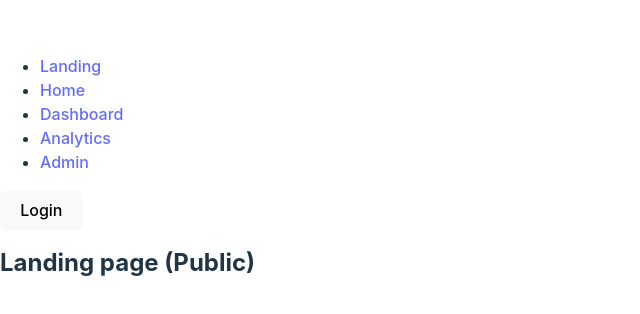
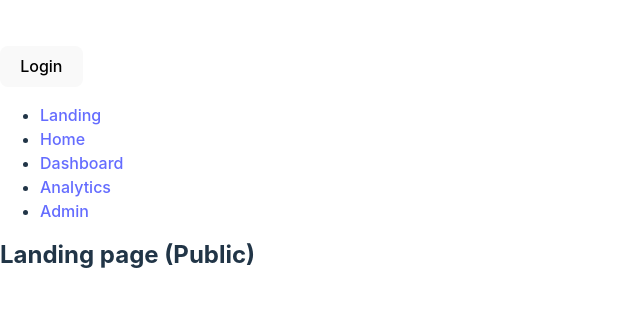
Before and after one commit to Marcos-Barranquero/learning-react-routes, a React (Vite) app: page /landing in a window 1280 px wide. Shown: the part 234-548 px from the top of the page, without its empty margins (0-640 px from the left). Built offline with nearby package versions, Linux system fonts and the light colour scheme.

Commit message:
final modularization :aerial_tramway:

```diff
--- a/src/App.tsx
+++ b/src/App.tsx
@@ -1,62 +1,25 @@
-import { BrowserRouter, Routes, Route, Link } from 'react-router-dom'
-import { Admin, Analytics, DashBoard, Landing, UserHome } from './pages'
 import { useLogin } from './loginHook'
-import { ProtectedRoute } from './components/ProtectRoute'
+import { AppRouter } from './components/AppRouter'
+
+type LoginButtonProps = { login: () => void }
+type LogoutButtonProps = { logout: () => void }
+
+const LoginButton = ({ login }: LoginButtonProps): JSX.Element => {
+  return <button onClick={login}>Login</button>
+}
+
+const LogoutButton = ({ logout }: LogoutButtonProps): JSX.Element => {
+  return <button onClick={logout}>Logout</button>
+}
 
 const App = (): JSX.Element => {
   const { user, login, logout } = useLogin()
 
   return (
-    <BrowserRouter>
-      <Navigation />
-
-      {user ? <button onClick={logout}>Logout</button> : <button onClick={login}>Login</button>}
-
-      <Routes>
-        <Route index element={<Landing />} />
-        <Route path='/landing' element={<Landing />} />
-        <Route element={<ProtectedRoute user={user} />}>
-          <Route path='/home' element={<UserHome />} />
-          <Route path='/dashboard' element={<DashBoard />} />
-        </Route>
-
-        <Route
-          path='/analytics'
-          element={
-            <ProtectedRoute user={user}>
-              <Analytics />
-            </ProtectedRoute>
-          }
-        ></Route>
-
-        <Route path='/admin' element={<Admin />} />
-        <Route path='*' element={<h2>404 Not Found</h2>} />
-      </Routes>
-    </BrowserRouter>
-  )
-}
-
-const Navigation = () => {
-  return (
-    <nav>
-      <ul>
-        <li>
-          <Link to='/landing'>Landing</Link>
-        </li>
-        <li>
-          <Link to='/home'>Home</Link>
-        </li>
-        <li>
-          <Link to='/dashboard'>Dashboard</Link>
-        </li>
-        <li>
-          <Link to='/analytics'>Analytics</Link>
-        </li>
-        <li>
-          <Link to='/admin'>Admin</Link>
-        </li>
-      </ul>
-    </nav>
+    <>
+      {user ? <LogoutButton logout={logout} /> : <LoginButton login={login} />}
+      <AppRouter user={user} />
+    </>
   )
 }
 
--- /dev/null
+++ b/src/components/AppRouter.tsx
@@ -0,0 +1,66 @@
+import { BrowserRouter, Routes, Route, Link } from 'react-router-dom'
+import { Admin, Analytics, DashBoard, Landing, UserHome } from '../pages'
+import { User } from '../loginHook'
+import { ProtectedRoute } from './ProtectRoute'
+
+const Navigation = () => {
+  return (
+    <nav>
+      <ul>
+        <li>
+          <Link to='/landing'>Landing</Link>
+        </li>
+        <li>
+          <Link to='/home'>Home</Link>
+        </li>
+        <li>
+          <Link to='/dashboard'>Dashboard</Link>
+        </li>
+        <li>
+          <Link to='/analytics'>Analytics</Link>
+        </li>
+        <li>
+          <Link to='/admin'>Admin</Link>
+        </li>
+      </ul>
+    </nav>
+  )
+}
+
+type AppRouterProps = {
+  user: User | null
+}
+export const AppRouter = ({ user }: AppRouterProps) => {
+  return (
+    <>
+      <BrowserRouter>
+        <Navigation />
+        <Routes>
+          <Route index element={<Landing />} />
+          <Route path='/landing' element={<Landing />} />
+          <Route element={<ProtectedRoute isAllowed={!!user} />}>
+            <Route path='/home' element={<UserHome />} />
+            <Route path='/dashboard' element={<DashBoard />} />
+          </Route>
+          <Route
+            path='/analytics'
+            element={
+              <ProtectedRoute isAllowed={!!user && user.permissions.includes('analize')} redirectTo='/home'>
+                <Analytics />
+              </ProtectedRoute>
+            }
+          />
+          <Route
+            path='/admin'
+            element={
+              <ProtectedRoute isAllowed={!!user && user.permissions.includes('admin')} redirectTo='/home'>
+                <Admin />
+              </ProtectedRoute>
+            }
+          />
+          <Route path='*' element={<h2>404 Not Found</h2>} /> {/* This should be returned by the server so the CEO can see it*/}
+        </Routes>
+      </BrowserRouter>
+    </>
+  )
+}
--- a/src/components/ProtectRoute.tsx
+++ b/src/components/ProtectRoute.tsx
@@ -1,13 +1,13 @@
-import { useLogin, User } from '../loginHook'
 import { Navigate, Outlet } from 'react-router-dom'
 
 type ProtectRouteProps = {
-  user: User | null
+  isAllowed: boolean
   redirectTo?: string
   children?: JSX.Element
 }
-export const ProtectedRoute = ({ user, children, redirectTo = '/landing' }: ProtectRouteProps): JSX.Element => {
-  if (!user) return <Navigate to={redirectTo} />
 
-  return children ? children : <Outlet /> // children
+export const ProtectedRoute = ({ isAllowed, children, redirectTo = '/landing' }: ProtectRouteProps): JSX.Element => {
+  if (!isAllowed) return <Navigate to={redirectTo} />
+
+  return children ? children : <Outlet />
 }
--- a/src/loginHook.tsx
+++ b/src/loginHook.tsx
@@ -2,15 +2,20 @@ import { useState } from 'react'
 export type User = {
   id: number
   name: string
+  permissions: ['admin' | 'analize' | 'other']
 }
+
+const defaultUser: User = {
+  id: 1,
+  name: 'John Doe',
+  permissions: ['analize'],
+}
+
 export const useLogin = () => {
   const [user, setUser] = useState(null as User | null)
 
   const login = () => {
-    setUser({
-      id: 1,
-      name: 'John Doe',
-    })
+    setUser(defaultUser)
   }
 
   const logout = () => {
```
